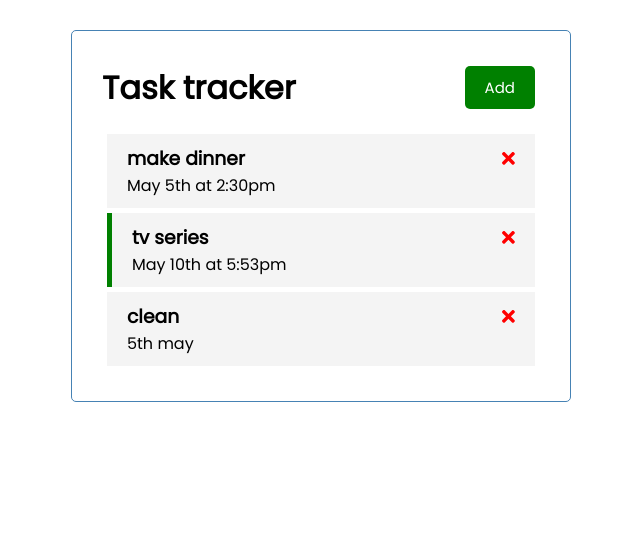
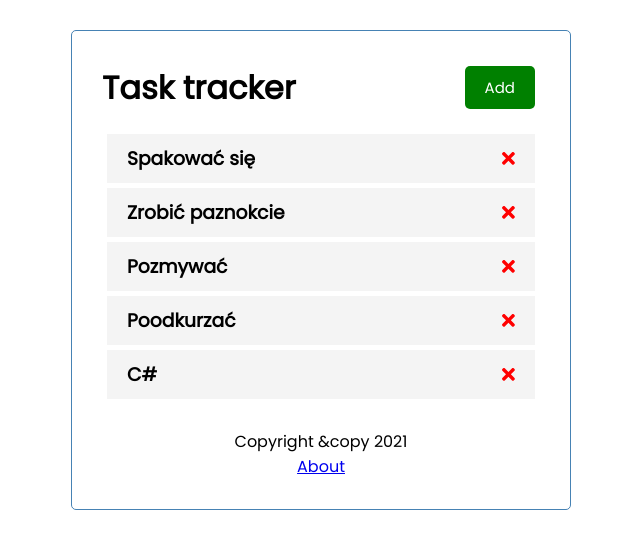
Before and after one commit to thortineoc/todo-list-angular, an Angular app: page / in a window 1280 px wide. Shown: the top 548 px of the page, without its empty margins (319-959 px from the left). Built offline with nearby package versions, Linux system fonts and the light colour scheme; data requests are answered from the project's data file.

Commit message:
App from tutorial is done

```diff
--- a/db.json
+++ b/db.json
@@ -1,22 +1,34 @@
 {
   "tasks": [
     {
-      "id": 1,
-      "text": "make dinner",
-      "day": "May 5th at 2:30pm",
-      "reminder": false
+      "text": "Spakować się",
+      "day": "",
+      "reminder": false,
+      "id": 1
     },
     {
-      "id": 3,
-      "text": "tv series",
-      "day": "May 10th at 5:53pm",
-      "reminder": true
+      "text": "Zrobić paznokcie",
+      "day": "",
+      "reminder": false,
+      "id": 2
     },
     {
-      "text": "clean",
-      "day": "5th may",
+      "text": "Pozmywać",
+      "day": "",
+      "reminder": false,
+      "id": 3
+    },
+    {
+      "text": "Poodkurzać",
+      "day": "",
       "reminder": false,
       "id": 4
+    },
+    {
+      "text": "C#",
+      "day": "",
+      "reminder": false,
+      "id": 5
     }
   ]
 }
--- a/src/app/app.component.html
+++ b/src/app/app.component.html
@@ -1,4 +1,5 @@
 <div class="container">
   <app-header></app-header>
-  <app-tasks></app-tasks>
+  <router-outlet></router-outlet>
+  <app-footer></app-footer>
 </div>
--- a/src/app/app.module.ts
+++ b/src/app/app.module.ts
@@ -10,6 +10,14 @@ import { TasksItemComponent } from './components/tasks-item/tasks-item.component
 import { FontAwesomeModule } from '@fortawesome/angular-fontawesome';
 import { AddTaskComponent } from './components/add-task/add-task.component';
 import { FormsModule } from "@angular/forms";
+import { RouterModule, Routes} from "@angular/router";
+import { AboutComponent } from './components/about/about.component';
+import { FooterComponent } from './components/footer/footer.component';
+
+const appRoutes: Routes = [
+  {path: '', component: TasksComponent},
+  {path: 'about', component: AboutComponent}
+]
 
 @NgModule({
   declarations: [
@@ -18,13 +26,16 @@ import { FormsModule } from "@angular/forms";
     ButtonComponent,
     TasksComponent,
     TasksItemComponent,
-    AddTaskComponent
+    AddTaskComponent,
+    AboutComponent,
+    FooterComponent
   ],
   imports: [
     BrowserModule,
     FontAwesomeModule,
     HttpClientModule,
-    FormsModule
+    FormsModule,
+    RouterModule.forRoot(appRoutes)
   ],
   providers: [],
   bootstrap: [AppComponent]
--- /dev/null
+++ b/src/app/components/about/about.component.html
@@ -0,0 +1,5 @@
+<div>
+  <h2>Task Tracker</h2>
+  <h4>Version: 1.0.0</h4>
+  <a routerLink="/">Go back</a>
+</div>
--- /dev/null
+++ b/src/app/components/about/about.component.ts
@@ -0,0 +1,15 @@
+import { Component, OnInit } from '@angular/core';
+
+@Component({
+  selector: 'app-about',
+  templateUrl: './about.component.html',
+  styleUrls: ['./about.component.css']
+})
+export class AboutComponent implements OnInit {
+
+  constructor() { }
+
+  ngOnInit(): void {
+  }
+
+}
--- /dev/null
+++ b/src/app/components/footer/footer.component.css
@@ -0,0 +1,4 @@
+footer {
+  margin-top: 30px;
+  text-align: center;
+}
--- /dev/null
+++ b/src/app/components/footer/footer.component.html
@@ -0,0 +1,4 @@
+<footer>
+  <p>Copyright &copy 2021</p>
+  <a routerLink="/about">About</a>
+</footer>
--- /dev/null
+++ b/src/app/components/footer/footer.component.ts
@@ -0,0 +1,15 @@
+import { Component, OnInit } from '@angular/core';
+
+@Component({
+  selector: 'app-footer',
+  templateUrl: './footer.component.html',
+  styleUrls: ['./footer.component.css']
+})
+export class FooterComponent implements OnInit {
+
+  constructor() { }
+
+  ngOnInit(): void {
+  }
+
+}
--- a/src/app/components/header/header.component.html
+++ b/src/app/components/header/header.component.html
@@ -1,6 +1,6 @@
 <header>
   <h1>{{ title }}</h1>
-  <app-button
+  <app-button *ngIf="hasRoute('/')"
     text="{{showAddTask ? 'Close' : 'Add'}}"
     color="{{showAddTask ? 'red' : 'green'}}"
     (btnClick)="toggleAddTask()"
--- a/src/app/components/header/header.component.ts
+++ b/src/app/components/header/header.component.ts
@@ -1,6 +1,7 @@
 import { Component, OnInit } from '@angular/core';
 import { UiService } from "../../services/ui.service";
 import { Subscription } from "rxjs";
+import { Router } from "@angular/router";
 
 @Component({
   selector: 'app-header',
@@ -12,7 +13,7 @@ export class HeaderComponent implements OnInit {
   showAddTask: boolean = false;
   subscription: Subscription;
 
-  constructor(private uiService: UiService) {
+  constructor(private uiService: UiService, private router: Router) {
     this.subscription = this.uiService
       .onToggle()
       .subscribe(value => this.showAddTask = value);
@@ -24,4 +25,8 @@ export class HeaderComponent implements OnInit {
   toggleAddTask() {
     this.uiService.toggleAddTask();
   }
+
+  hasRoute(route: string) {
+    return this.router.url === route;
+  }
 }
```
Also changed, not shown: src/app/components/about/about.component.css (added), 2 other files (tests, documents, lock files or other folders).
